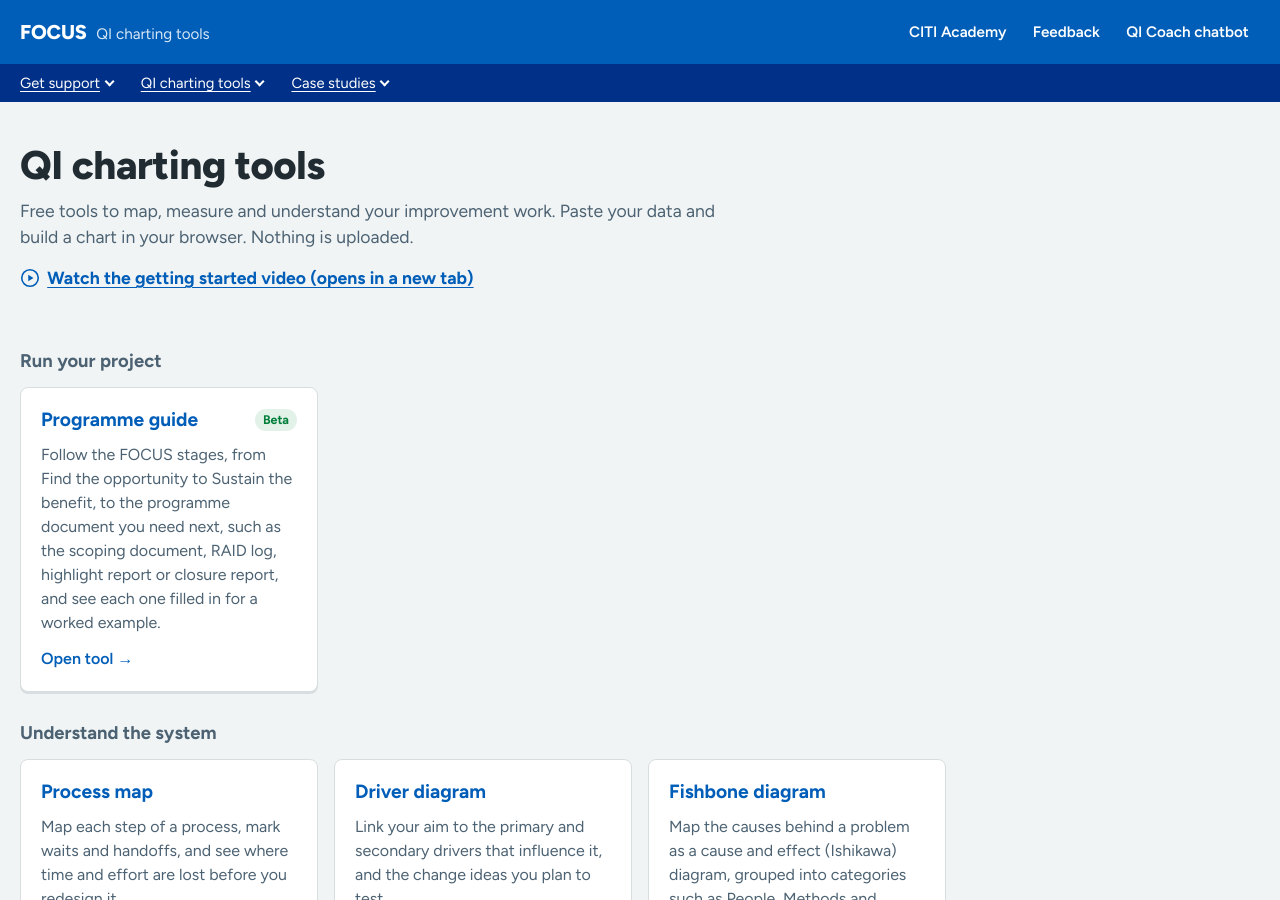
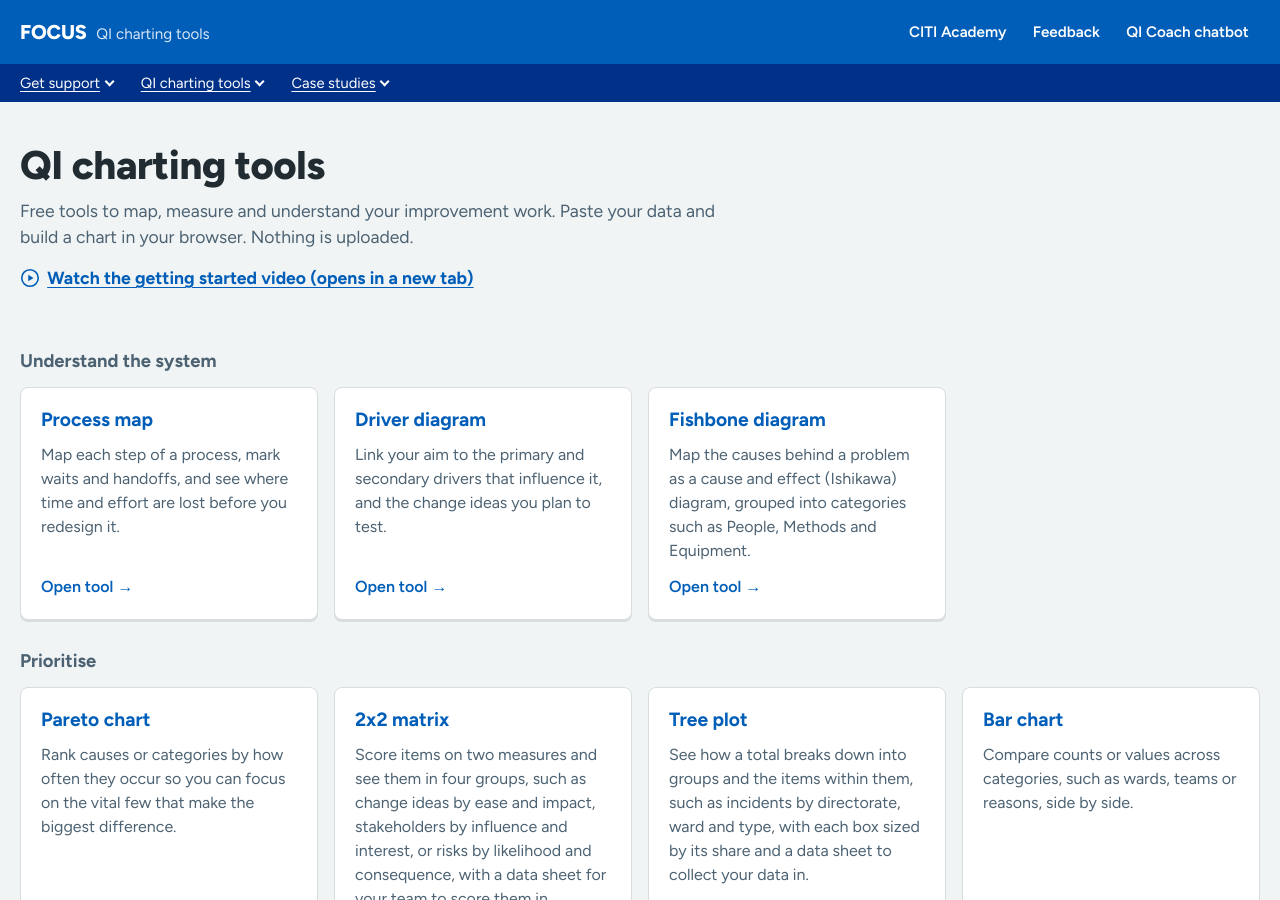
Before and after one commit to PerrinShanks-Cogito/IntegratedQiTools, a Jekyll site: the page built from index.html, in a window 1280 px wide and 900 px high. Built offline with Jekyll 4.4.1, drawn with Linux system fonts in a browser that asks for light colours; part of the change alters nothing that is shown.

Commit message:
Hide the programme guide in the Share your work group
Co-Authored-By: Claude Opus 5.5 <noreply@anthropic.com>
Claude-Session: https://claude.ai/code/session_01CcqVcogzWZFSLeWYBBAUws

```diff
--- a/_data/tools.yml
+++ b/_data/tools.yml
@@ -2,12 +2,6 @@
 # "QI charting tools" menu. `id` must match the tool's folder name.
 # `hidden: true` leaves a tool off the landing page and menu; its page still
 # works for anyone with the link. A group with only hidden tools isn't shown.
-- id: programme_guide
-  name: Programme guide
-  status: Beta
-  group: Run your project
-  description: Follow the FOCUS stages, from Find the opportunity to Sustain the benefit, to the programme document you need next, such as the scoping document, RAID log, highlight report or closure report, and see each one filled in for a worked example.
-
 - id: process_map
   name: Process map
   group: Understand the system
@@ -156,3 +150,10 @@
   status: Alpha
   group: Share your work
   description: Tell the story of your improvement project on one A3 page, from the background and root causes to the changes you tested and how you will sustain them, with charts from the other tools and your own pictures, and export it to PowerPoint.
+
+- id: programme_guide
+  name: Programme guide
+  status: Beta
+  hidden: true
+  group: Share your work
+  description: Follow the FOCUS stages, from Find the opportunity to Sustain the benefit, to the programme document you need next, such as the scoping document, RAID log, highlight report or closure report, and see each one filled in for a worked example.
```
Also changed, not shown: README.md.
